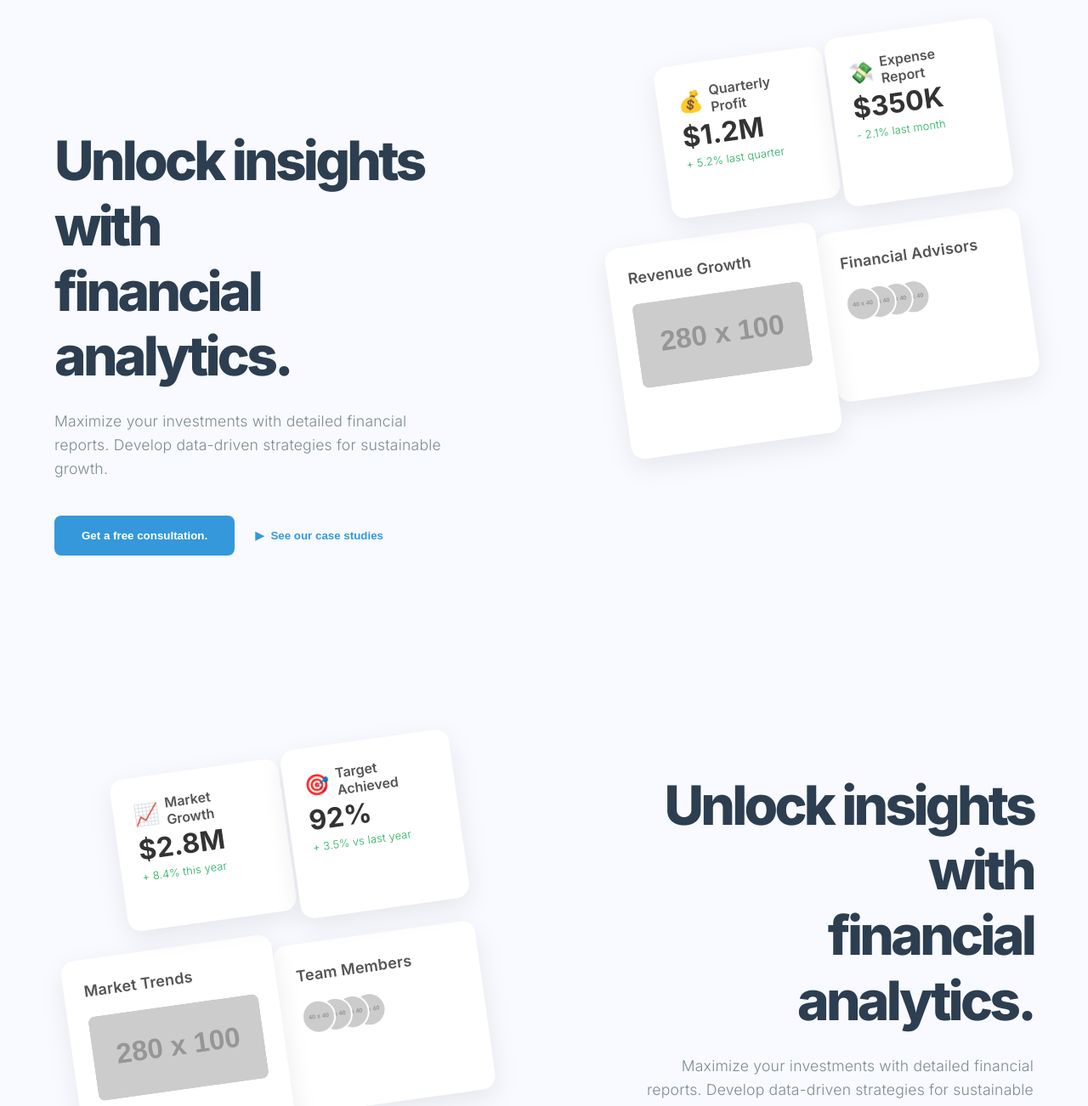
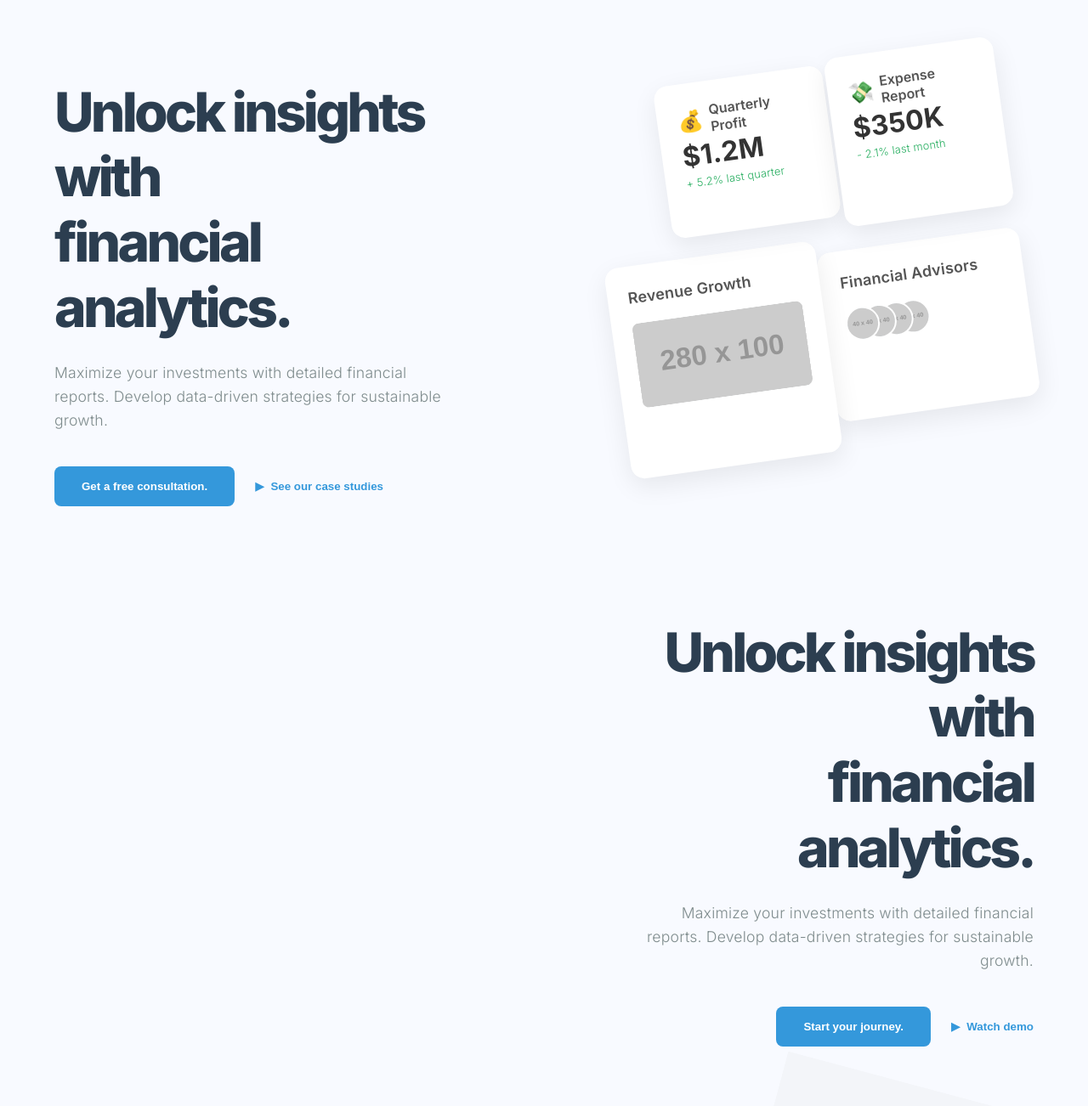
Before and after one commit to draftworks-repos/delfyle-main, a Next.js app: page /about in a window 1280 px wide. Shown: the part 153-1455 px from the top of the page at 85% size. Built offline with nearby package versions, Linux system fonts and the light colour scheme.

Commit message:
feat: Add scroll animation to DemoHero component with GSAP

```diff
--- a/package.json
+++ b/package.json
@@ -18,6 +18,7 @@
     "@tabler/icons-react": "^3.34.0",
     "clsx": "^2.1.1",
     "framer-motion": "^12.16.0",
+    "gsap": "^3.13.0",
     "motion": "^12.16.0",
     "next": "^15.3.3",
     "react": "^18",
--- a/src/app/Components/DemoHero/DemoHero.module.css
+++ b/src/app/Components/DemoHero/DemoHero.module.css
@@ -2,7 +2,7 @@
   display: flex;
   justify-content: center;
   align-items: center;
-  min-height: 80vh;
+  min-height: 200vh;
   background-color: #f8faff;
   padding: 4rem 2rem;
   overflow: hidden;
@@ -27,33 +27,43 @@
 .contentContainer {
   display: grid;
   grid-template-columns: 1fr 1fr;
-  grid-template-rows: auto auto;
   max-width: 1400px;
   width: 100%;
   gap: 4rem;
+  position: relative;
 }
 
 .textColumn {
   flex: 1;
-  text-align: left;
-  padding-right: 2rem;
   display: flex;
   flex-direction: column;
+  position: relative;
 }
 
 /* First text column */
 .textColumn:first-child {
   text-align: left;
+  padding-right: 2rem;
+  align-items: flex-start;
+  min-height: 100vh;
+  position: relative;
+}
+
+.rightColumn {
+  display: flex;
+  flex-direction: column;
+  gap: 4rem;
+  position: relative;
 }
 
 /* Second text column */
-.textColumn:last-child {
+.rightColumn .textColumn {
   text-align: right;
-  padding-right: 0;
   padding-left: 2rem;
+  align-items: flex-end;
 }
 
-.textColumn:last-child .buttonsContainer {
+.rightColumn .textColumn .buttonsContainer {
   justify-content: flex-end;
 }
 
@@ -65,12 +75,27 @@
 
 /* First text container */
 .textColumn:first-child .textContentContainer {
-  padding-top: 30vh;
+  padding-top: 20vh;
+  text-align: left;
+  position: relative;
+  z-index: 2;
+  margin-bottom: 2rem;
 }
 
 /* Second text container */
-.textColumn:last-child .textContentContainer {
-  padding-top: 20vh;
+.rightColumn .textColumn .textContentContainer {
+  padding-top: 2rem;
+  text-align: right;
+  position: relative;
+  z-index: 1;
+}
+
+/* Ensure proper spacing for cards in left column */
+.textColumn:first-child::after {
+  content: '';
+  display: block;
+  min-height: 700px; /* Same as cards container height */
+  width: 100%;
 }
 
 .mainHeading {
@@ -87,6 +112,16 @@
   line-height: 1.6;
   margin-bottom: 2.5rem;
   max-width: 500px;
+}
+
+/* First text column subheading */
+.textColumn:first-child .subHeading {
+  margin-right: auto;
+}
+
+/* Second text column subheading */
+.rightColumn .textColumn .subHeading {
+  margin-left: auto;
 }
 
 .buttonsContainer {
@@ -133,6 +168,8 @@
   min-height: 700px;
   display: flex;
   flex-direction: column;
+  will-change: transform;
+  z-index: 3;
 }
 
 .cardsContainer {
@@ -140,6 +177,7 @@
   width: 100%;
   height: 700px;
   min-height: 700px;
+  will-change: transform;
 }
 
 .cardsContainer:nth-child(2) .card1 {
--- a/src/app/Components/DemoHero/DemoHero.tsx
+++ b/src/app/Components/DemoHero/DemoHero.tsx
@@ -1,12 +1,60 @@
-import React from "react";
+"use client";
+
+import React, { useEffect, useRef } from "react";
 import styles from "./DemoHero.module.css";
+import gsap from "gsap";
+import { ScrollTrigger } from "gsap/ScrollTrigger";
+
+gsap.registerPlugin(ScrollTrigger);
 
 const DemoHero: React.FC = () => {
+  const cardsRef = useRef<HTMLDivElement>(null);
+  const firstTextRef = useRef<HTMLDivElement>(null);
+  const leftColumnRef = useRef<HTMLDivElement>(null);
+  const secondTextRef = useRef<HTMLDivElement>(null);
+
+  useEffect(() => {
+    const cards = cardsRef.current;
+    const firstText = firstTextRef.current;
+    const leftColumn = leftColumnRef.current;
+    const secondText = secondTextRef.current;
+
+    if (cards && firstText && leftColumn && secondText) {
+      // Calculate the final position
+      const firstTextBottom = firstText.getBoundingClientRect().bottom;
+      const secondTextTop = secondText.getBoundingClientRect().top;
+      const leftColumnLeft = leftColumn.getBoundingClientRect().left;
+      const cardsLeft = cards.getBoundingClientRect().left;
+      const xOffset = leftColumnLeft - cardsLeft;
+      const yOffset = firstTextBottom - cards.getBoundingClientRect().top;
+
+      gsap.to(cards, {
+        scrollTrigger: {
+          trigger: cards,
+          start: "top top",
+          end: "bottom bottom",
+          scrub: 1,
+          pin: true,
+          pinSpacing: true,
+          toggleActions: "play reverse play reverse",
+        },
+        x: xOffset,
+        y: yOffset,
+        duration: 1,
+        ease: "none",
+      });
+    }
+
+    return () => {
+      ScrollTrigger.getAll().forEach(trigger => trigger.kill());
+    };
+  }, []);
+
   return (
     <section className={styles.heroSection}>
       <div className={styles.contentContainer}>
-        <div className={styles.textColumn}>
-          <div className={styles.textContentContainer}>
+        <div ref={leftColumnRef} className={styles.textColumn}>
+          <div ref={firstTextRef} className={styles.textContentContainer}>
             <h1 className={styles.mainHeading}>
               Unlock insights with <br /> financial analytics.
             </h1>
@@ -24,7 +72,8 @@ const DemoHero: React.FC = () => {
             </div>
           </div>
         </div>
-        <div className={styles.imageColumn}>
+        <div className={styles.rightColumn}>
+          <div ref={cardsRef} className={styles.imageColumn}>
             <div className={styles.cardsContainer}>
               <div className={styles.card1}>
                 <div className={styles.cardHeader}>
@@ -59,43 +108,8 @@ const DemoHero: React.FC = () => {
               </div>
             </div>
           </div>
-        <div className={styles.imageColumn}>
-          <div className={styles.cardsContainer}>
-            <div className={styles.card1}>
-              <div className={styles.cardHeader}>
-                <span className={styles.cardIcon}>📈</span>
-                <span className={styles.cardTitle}>Market Growth</span>
-              </div>
-              <p className={styles.cardValue}>$2.8M</p>
-              <p className={styles.cardChange}>+ 8.4% this year</p>
-            </div>
-            <div className={styles.card2}>
-              <div className={styles.cardHeader}>
-                <span className={styles.cardIcon}>🎯</span>
-                <span className={styles.cardTitle}>Target Achieved</span>
-              </div>
-              <p className={styles.cardValue}>92%</p>
-              <p className={styles.cardChange}>+ 3.5% vs last year</p>
-            </div>
-            <div className={styles.card3}>
-              <div className={styles.cardGraph}>
-                <p>Market Trends</p>
-                <div className={styles.graphPlaceholder}></div>
-              </div>
-            </div>
-            <div className={styles.card4}>
-              <p>Team Members</p>
-              <div className={styles.profileAvatars}>
-                <div className={styles.avatar}></div>
-                <div className={styles.avatar}></div>
-                <div className={styles.avatar}></div>
-                <div className={styles.avatar}></div>
-              </div>
-            </div>
-          </div>
-        </div>
           <div className={styles.textColumn}>
-          <div className={styles.textContentContainer}>
+            <div ref={secondTextRef} className={styles.textContentContainer}>
               <h1 className={styles.mainHeading}>
                 Unlock insights with <br /> financial analytics.
               </h1>
@@ -114,6 +128,7 @@ const DemoHero: React.FC = () => {
             </div>
           </div>
         </div>
+      </div>
     </section>
   );
 };
```
Also changed, not shown: 1 other file (tests, documents, lock files or other folders). Lines whose indentation alone changed are shown as unchanged.
